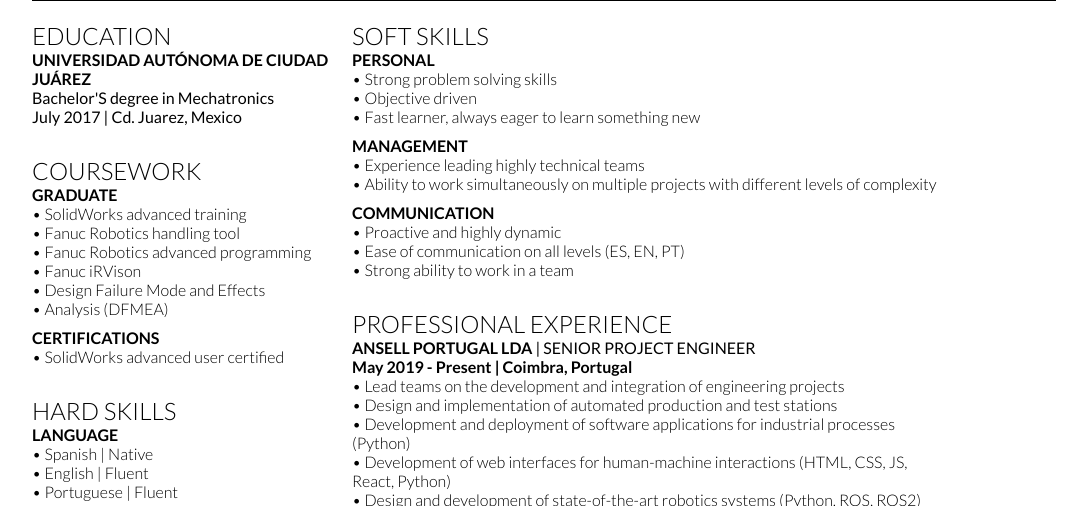
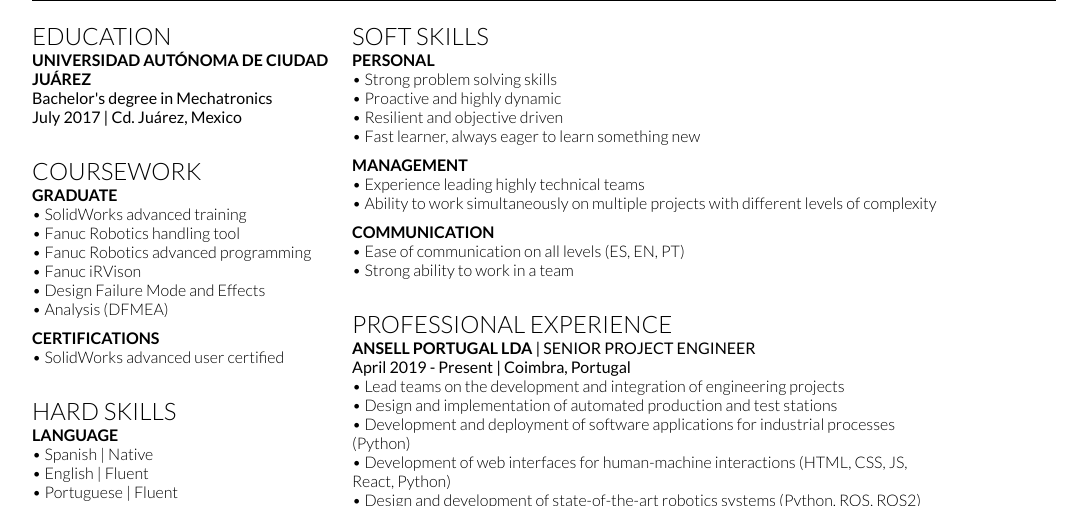
Before and after one commit to maurocs/resume, a plain HTML site: page index.html in a window 1280 px wide. Shown: the part 264-770 px from the top of the page, without its empty margins (96-1183 px from the left). Drawn offline with Linux system fonts and the light colour scheme.

Commit message:
Typos fixing

```diff
--- a/index.css
+++ b/index.css
@@ -177,7 +177,7 @@ main {
 
 .section h5 {
     font-size: 1rem;
-    font-weight: 700;
+    font-weight: 500;
 }
 
 .subsection {
--- a/index.html
+++ b/index.html
@@ -24,8 +24,8 @@
                 <h2>EDUCATION</h2>
                 <div class="subsection">
                     <h3>UNIVERSIDAD AUTÓNOMA DE CIUDAD JUÁREZ</h3>
-                    <h4>Bachelor'S degree in Mechatronics</h4>
-                    <p>July 2017 | Cd. Juarez, Mexico</p>
+                    <h4>Bachelor's degree in Mechatronics</h4>
+                    <p>July 2017 | Cd. Juárez, Mexico</p>
                 </div>
             </div>
             <div class="section">
@@ -71,7 +71,8 @@
                 <div class="subsection">
                     <h3>PERSONAL</h3>
                     <p class="list__item">Strong problem solving skills</p>
-                    <p class="list__item">Objective driven</p>
+                    <p class="list__item">Proactive and highly dynamic</p>
+                    <p class="list__item">Resilient and objective driven</p>
                     <p class="list__item">Fast learner, always eager to learn something new</p>
                 </div>
                 <div class="subsection">
@@ -81,7 +82,6 @@
                 </div>
                 <div class="subsection">
                     <h3>COMMUNICATION</h3>
-                    <p class="list__item">Proactive and highly dynamic</p>
                     <p class="list__item">Ease of communication on all levels (ES, EN, PT)</p>
                     <p class="list__item">Strong ability to work in a team</p>
                 </div>
@@ -91,7 +91,7 @@
                 <div class="subsection">
                     <h3  style="display: inline-block;">ANSELL PORTUGAL LDA</h3>
                     <h4  style="display: inline-block;">| SENIOR PROJECT ENGINEER</h4>
-                    <h5>May 2019 - Present | Coimbra, Portugal</h5>
+                    <h5>April 2019 - Present | Coimbra, Portugal</h5>
                     <p class="list__item">Lead teams on the development and integration of engineering projects</p>
                     <p class="list__item">Design and implementation of automated production and test stations</p>
                     <p class="list__item">Development and deployment of software applications for industrial processes (Python)</p>
```
